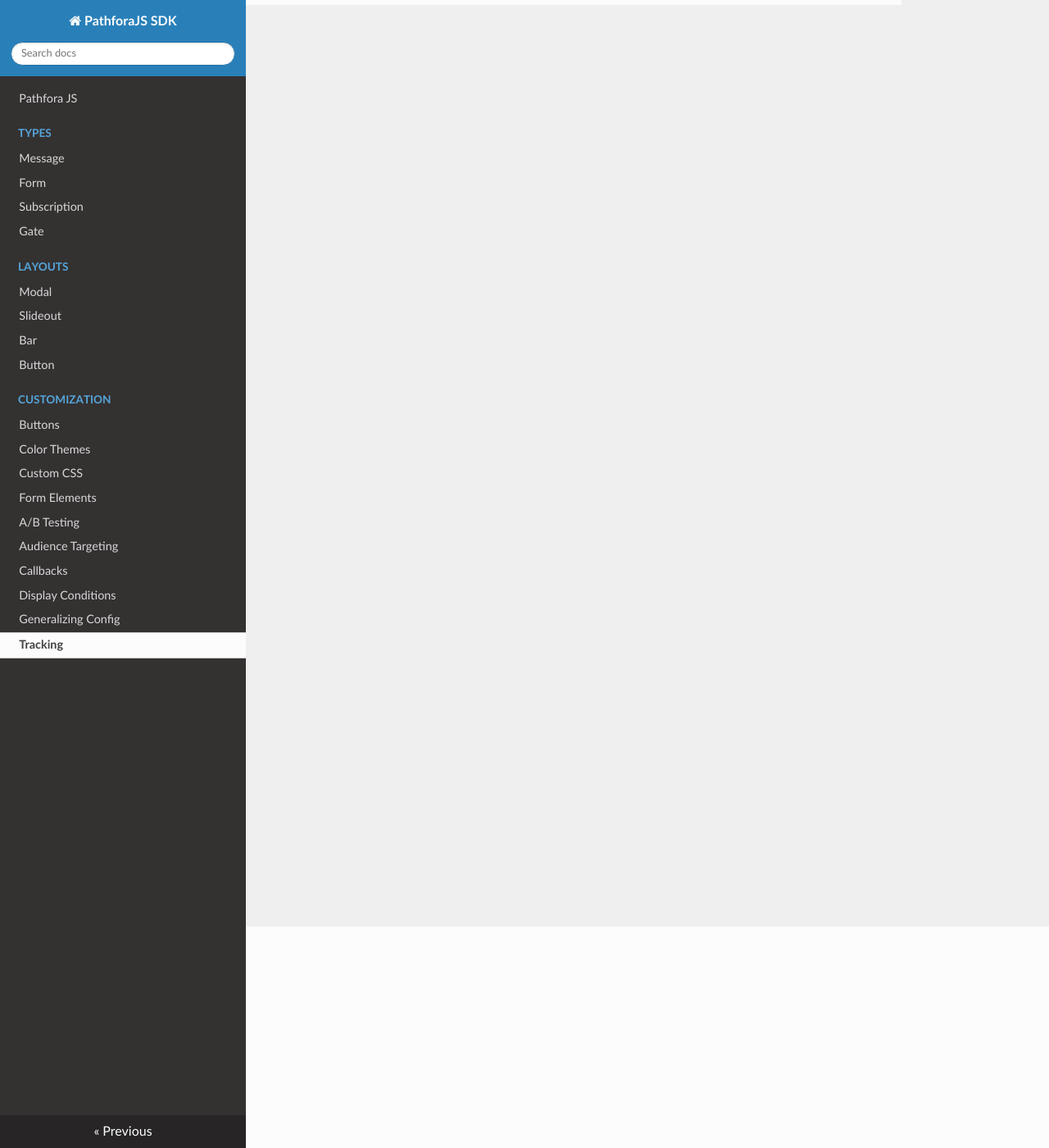
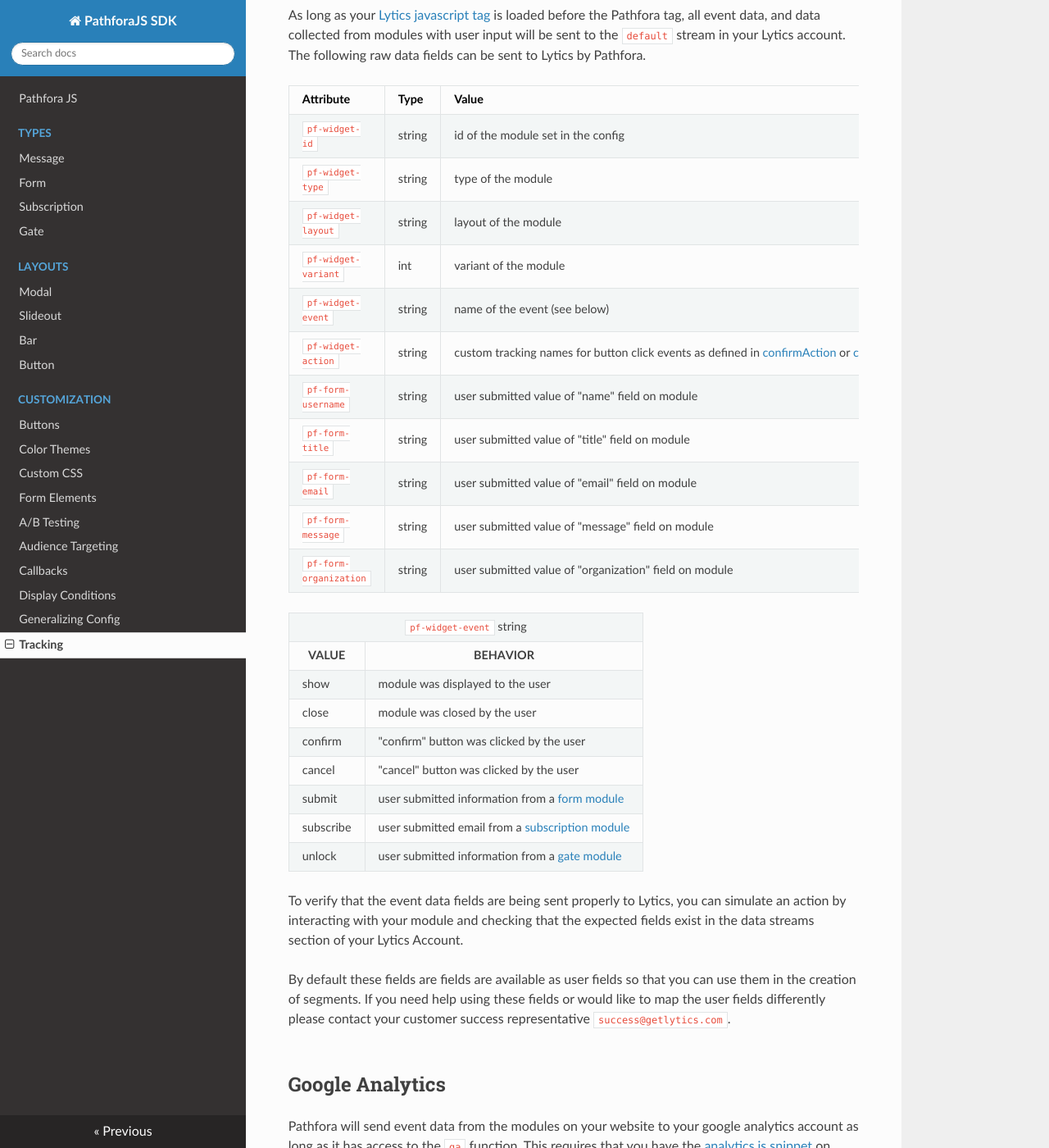
Before and after one commit to lytics/pathforajs, an MkDocs documentation site: the page built from docs/docs/tracking.md, in a window 1280 px wide and 1400 px high, scrolled down 270 px. Shown: the whole window at 82% size. Built offline with MkDocs 1.6.1, drawn with Linux system fonts in a browser that asks for light colours; nearby versions of some CDN libraries; old or Windows-style settings are respelled for this version of MkDocs; some of the changed text lies outside the part shown.

Commit message:
Add index page and tracking.

```diff
--- a/docs/docs/tracking.md
+++ b/docs/docs/tracking.md
@@ -1,4 +1,73 @@
-[TODO: TRACKING]
-[TODO: LYTICS]
-[TODO: GOOGLE]
-[TODO: CUSTOM USING CALLBACKS]
+Pathfora can send tracking events and the user data submitted to Lytics and Google Analytics, as long as your tags are all set up in the correct order, module data will be sent automatically. Below we will look at which fields are sent in detail and their formats.
+
+## Lytics
+As long as your [Lytics javascript tag](#) is loaded before the Pathfora tag, all event data, and data collected from modules with user input will be sent to the `default` stream in your Lytics account. The following raw data fields can be sent to Lytics by Pathfora.
+
+| Attribute | Type | Value |
+|---|---|---|
+| `pf-widget-id` | string | id of the module set in the config |
+| `pf-widget-type` | string | type of the module |
+| `pf-widget-layout` | string | layout of the module |
+| `pf-widget-variant` | int | variant of the module |
+| `pf-widget-event` | string | name of the event (see below) |
+| `pf-widget-action` | string | custom tracking names for button click events as defined in [confirmAction](/callbacks/#confirmaction) or [cancelAction](/callbacks/#cancelaction) |
+| `pf-form-username` | string | user submitted value of "name" field on module |
+| `pf-form-title` | string | user submitted value of "title" field on module |
+| `pf-form-email` | string | user submitted value of "email" field on module |
+| `pf-form-message` | string | user submitted value of "message" field on module |
+| `pf-form-organization` | string | user submitted value of "organization" field on module |
+
+
+<table>
+  <tr>
+    <td colspan="2" align="center"><code>pf-widget-event</code> string</td>
+  </tr>
+  <tr>
+    <th>VALUE</th>
+    <th>BEHAVIOR</th>
+  </tr>
+  <tr>
+    <td>show</td>
+    <td>module was displayed to the user</td>
+  </tr>
+  <tr>
+    <td>close</td>
+    <td>module was closed by the user</td>
+  </tr>
+  <tr>
+    <td>confirm</td>
+    <td>"confirm" button was clicked by the user</td>
+  </tr>
+  <tr>
+    <td>cancel</td>
+    <td>"cancel" button was clicked by the user</td>
+  </tr>
+  <tr>
+    <td>submit</td>
+    <td>user submitted information from a <a href="/types/form">form module</a></td>
+  </tr>
+  <tr>
+    <td>subscribe</td>
+    <td>user submitted email from a <a href="/types/subscription">subscription module</a></td>
+  </tr>
+  <tr>
+    <td>unlock</td>
+    <td>user submitted information from a <a href="/types/gate">gate module</a></td>
+  </tr>
+</table>
+
+To verify that the event data fields are being sent properly to Lytics, you can simulate an action by interacting with your module and checking that the expected fields exist in the data streams section of your Lytics Account.
+
+By default these fields are fields are available as user fields so that you can use them in the creation of segments. If you need help using these fields or would like to map the user fields differently please contact your customer success representative `success@getlytics.com`.
+
+
+## Google Analytics
+
+Pathfora will send event data from the modules on your website to your google analytics account as long as it has access to the `ga` function. This requires that you have the [analytics.js snippet](https://developers.google.com/analytics/devguides/collection/analyticsjs/) on your website loaded before the Pathfora tag. An event sent to google analytics by pathfora will use the following attributes for [event tracking](https://developers.google.com/analytics/devguides/collection/analyticsjs/events#overview):
+
+| Attribute | Type | Value |
+|---|---|---|
+| eventCategory | string | Lytics |
+| eventAction | string | [id of module] : [event name] |
+
+The `[event name]` signifier in eventAction will match the event names for the `pf-widget-event` field [sent to Lytics](#lytics), however if you've defined custom names in the [confirmAction](/callbacks/#confirmaction) or [cancelAction](/callbacks/#cancelaction) settings this will override the event name for those actions.
```
Also changed, not shown: docs/docs/callbacks.md (+2 -2 lines), docs/docs/index.md (+71 -16 lines), README.md, 2 other files.
